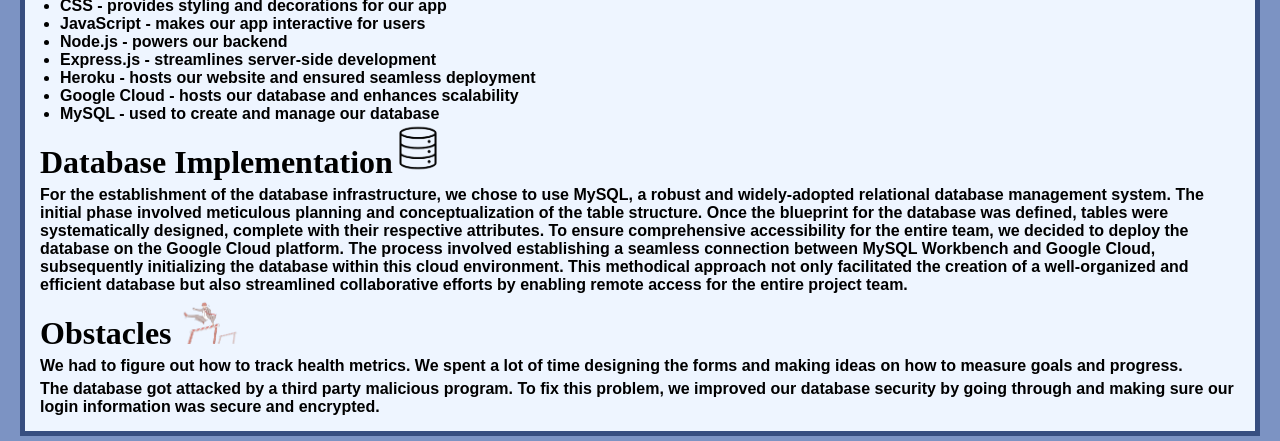
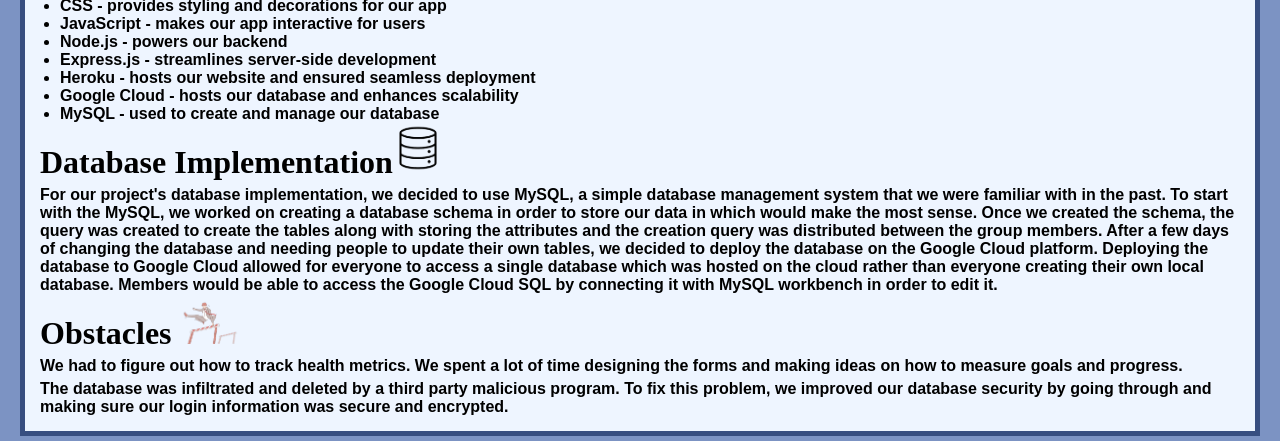
Before and after one commit to fightme4ls/HiFit, a website: page public/login.html in a window 1280 px wide. Shown: the part 597-1038 px from the top of the page. Drawn offline with Linux system fonts and the light colour scheme.

Commit message:
Changed text
text has been updated for the login page.

```diff
--- a/public/login.html
+++ b/public/login.html
@@ -63,17 +63,17 @@
 
         <h3>Database Implementation<img src="images/database.png" alt="database" class = "small-image"></h3>
         <p>
-            For the establishment of the database infrastructure, we chose to use MySQL, a robust and widely-adopted relational database management system.
-            The initial phase involved meticulous planning and conceptualization of the table structure.
-            Once the blueprint for the database was defined, tables were systematically designed, complete with their respective attributes.
-            To ensure comprehensive accessibility for the entire team, we decided to deploy the database on the Google Cloud platform.
-            The process involved establishing a seamless connection between MySQL Workbench and Google Cloud, subsequently initializing the database within this cloud environment.
-            This methodical approach not only facilitated the creation of a well-organized and efficient database but also streamlined collaborative efforts by enabling remote access for the entire project team.
+            For our project's database implementation, we decided to use MySQL, a simple database management system that we were familiar with in the past.
+            To start with the MySQL, we worked on creating a database schema in order to store our data in which would make the most sense.
+            Once we created the schema, the query was created to create the tables along with storing the attributes and the creation query was distributed between the group members.
+            After a few days of changing the database and needing people to update their own tables, we decided to deploy the database on the Google Cloud platform.
+            Deploying the database to Google Cloud allowed for everyone to access a single database which was hosted on the cloud rather than everyone creating their own local database.
+            Members would be able to access the Google Cloud SQL by connecting it with MySQL workbench in order to edit it.
         </p>
 
         <h3>Obstacles<img src="images/obstacle.png" alt = "obstacle" class = "small-image"></h3>
         <p>We had to figure out how to track health metrics. We spent a lot of time designing the forms and making ideas on how to measure goals and progress.</p>
-        <p> The database got attacked by a third party malicious program. To fix this problem, we improved our database security by going through and making sure our login
+        <p>The database was infiltrated and deleted by a third party malicious program. To fix this problem, we improved our database security by going through and making sure our login
         information was secure and encrypted.</p>
 
     </section>
```
